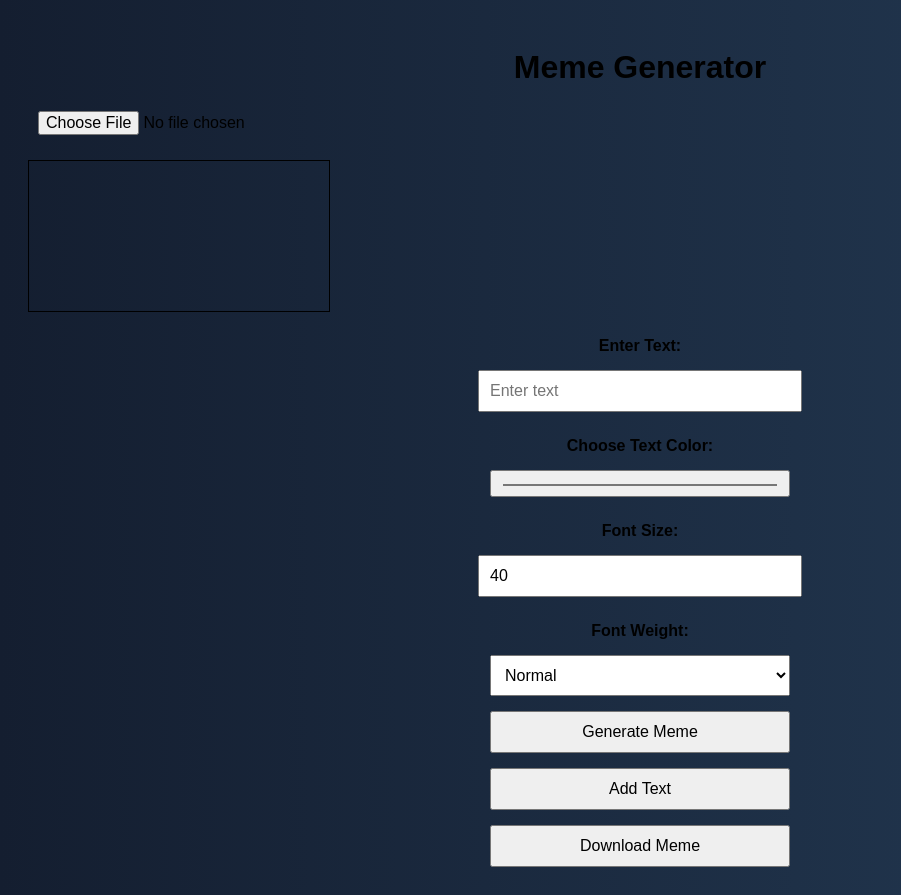
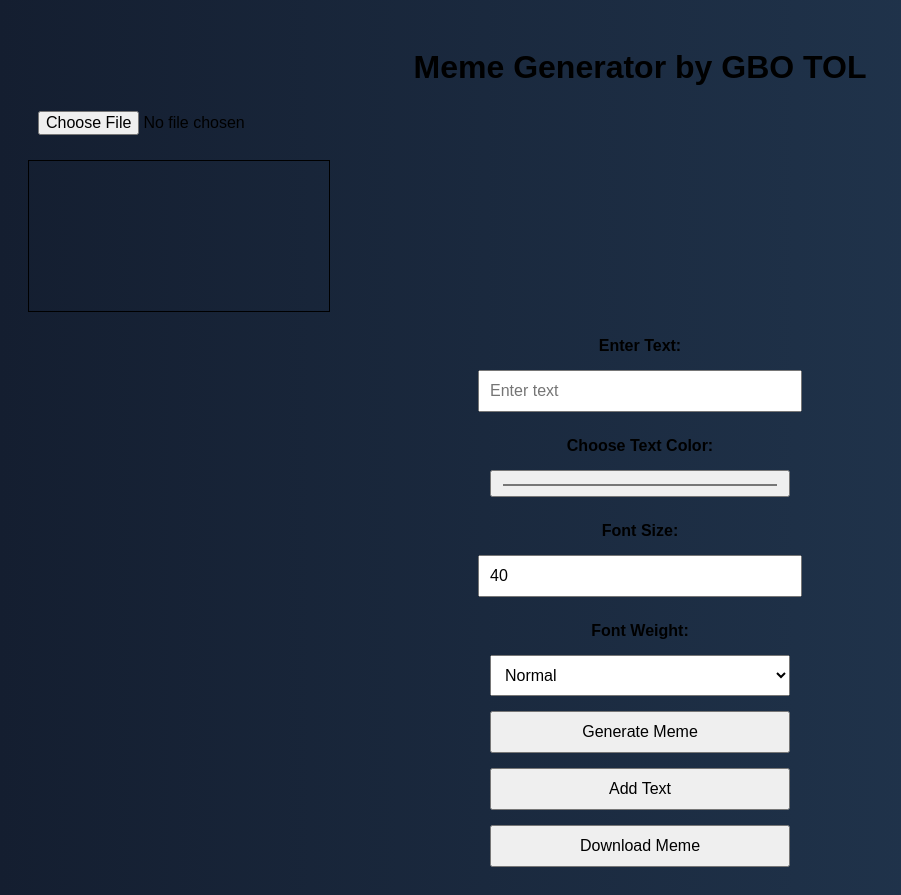
Before and after one commit to Awodire2/memesgenratorbygbotol, a plain HTML site: page index.html in a window 1280 px wide. Shown: the whole page, without its empty margins (0-901 px from the left). Drawn offline with Linux system fonts and the light colour scheme.

Commit message:
Update index.html

```diff
--- a/index.html
+++ b/index.html
@@ -7,7 +7,7 @@
     <link rel="stylesheet" href="style.css">
 </head>
 <body>
-    <h1>Meme Generator</h1>
+    <h1>Meme Generator by GBO TOL</h1>
     <div class="file-upload">
         <input type="file" id="imageUpload" accept="image/*">
     </div>
```
